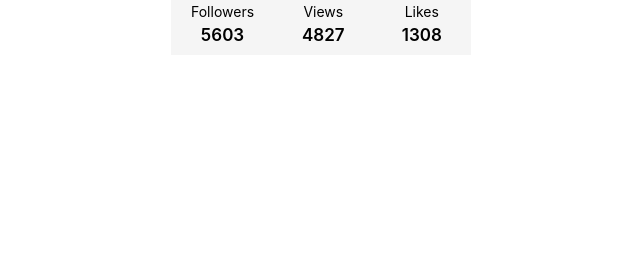
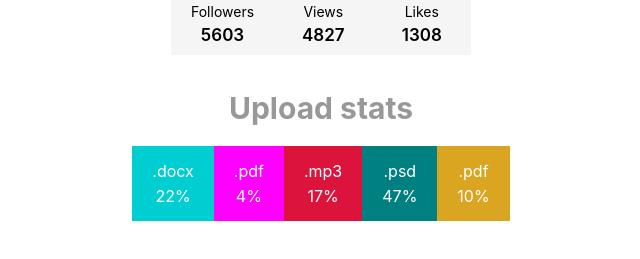
Before and after one commit to MacksimBondarew/goit-react-hw-01-components, a React (Create React App) app: page / in a window 1280 px wide. Shown: the part 287-546 px from the top of the page, without its empty margins (319-959 px from the left). Built offline with nearby package versions, Linux system fonts and the light colour scheme.

Commit message:
add 2 Task and change of names files

```diff
--- a/src/components/App.jsx
+++ b/src/components/App.jsx
@@ -1,7 +1,8 @@
 
-import user from './Data/user';
-import { Profile } from './Profile/ProfileUser'
-
+import user from './Data/to/user';
+import { Profile } from './Profile/Profile';
+import data from './Data/to/data';
+import { Statistics } from './Statistics/Statistics';
 
 export const App = () => {
   return (
@@ -13,6 +14,7 @@ export const App = () => {
         avatar={user.avatar}
         stats={user.stats}
       />
+      <Statistics title="Upload stats" stats={data} />
     </div>
   );
 };
--- a/src/components/Profile/ProfileUser.jsx
+++ b/src/components/Profile/Profile.jsx
@@ -1,7 +1,7 @@
 import PropTypes from 'prop-types';
 import { ProfileMarkup, Description, PhotoUser, NameUser, TagUser,
 LocationUser, StatsUser, StatsUserItem, StatsUserLabel, StatsUserLabelQuantity
-} from './ProfileUser.styled';
+} from './Profile.styled';
 
 export const Profile = ({ username, tag, location, avatar, stats }) => {
     return (
--- /dev/null
+++ b/src/components/Statistics/Statistic.styled.jsx
@@ -0,0 +1,39 @@
+import styled from "@emotion/styled";
+
+export const StaticsSection = styled.div`
+    text-align: center;
+`;
+export const TitleStaticts = styled.h2`
+    color: #989898;
+    margin-bottom: 20px;
+    padding: 20px 20px 0px 20px;
+    font-size: 30px;
+`;
+export const Statlist = styled.ul`
+    display: flex;
+    justify-content: center;
+`;
+export const StatListItem = styled.li`
+    color: white;
+    &:nth-child(1) {
+        background-color: #00CED1;
+    };
+    &:nth-child(2) {
+        background-color: #ff00ff;
+    };
+    &:nth-child(3) {
+        background-color: crimson;
+    };
+    &:nth-child(4) {
+        background-color: teal;
+    };
+    &:nth-child(5) {
+        background-color: #DAA520;
+    }
+    padding: 15px 20px;
+`;
+export const StatItemLabel = styled.span`
+    display: block;
+    margin-bottom: 5px
+`;
+export const StatItemPercentage = styled.span``;
--- /dev/null
+++ b/src/components/Statistics/Statistics.jsx
@@ -0,0 +1,23 @@
+// import PropTypes from 'prop-types';
+import {
+    StaticsSection,
+    TitleStaticts,
+    Statlist,
+    StatListItem,
+    StatItemLabel,
+    StatItemPercentage,
+} from './Statistic.styled';
+
+export const Statistics = ({ title, stats }) => {
+    return (<StaticsSection key={title}>
+        <TitleStaticts>{title}</TitleStaticts>
+        <Statlist>
+            {stats.map(({id, label, percentage}) => (
+                <StatListItem key={id}>
+                    <StatItemLabel>{label}</StatItemLabel>
+                    <StatItemPercentage>{percentage}%</StatItemPercentage>
+                </StatListItem>
+            ))}
+        </Statlist>
+    </StaticsSection>);
+};
```
Also changed, not shown: .prettierrc.json, src/components/Data/to/data.json (renamed from src/components/Data/data.json), src/components/Data/to/friends.json (renamed from src/components/Data/friends.json), src/components/Data/to/transactions.json (renamed from src/components/Data/transactions.json), src/components/Data/to/user.json (renamed from src/components/Data/user.json), src/components/Profile/Profile.styled.jsx (renamed from src/components/Profile/ProfileUser.styled.jsx).
